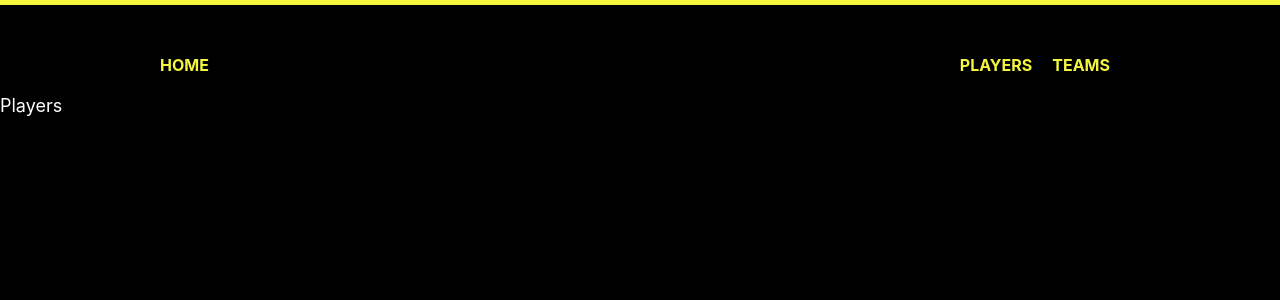
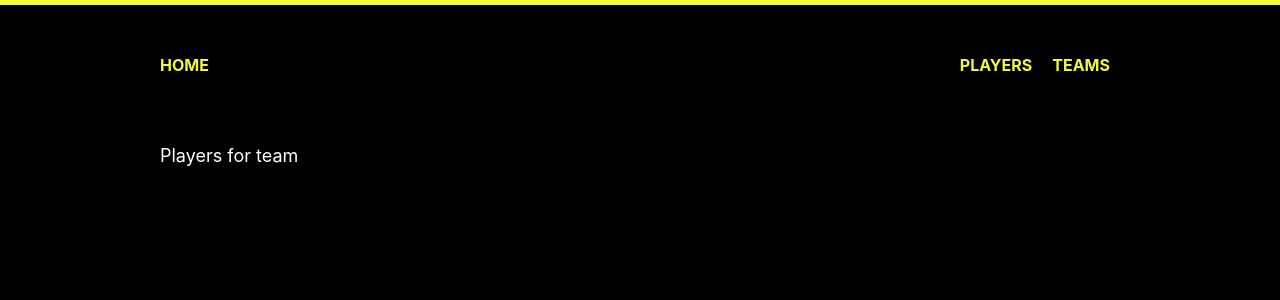
Before and after one commit to Ilesanmi-Erioluwa-Victor/react-router-course, a React (Create React App) app: page /players in a window 1280 px wide. Shown: the top 300 px of the page. Built offline with nearby package versions, Linux system fonts and the light colour scheme; a small style sheet from the web is missing; the HTML template or start-up script is replaced by a standard one.

Commit message:
Working on Players Page

```diff
--- a/src/Pages/Players.jsx
+++ b/src/Pages/Players.jsx
@@ -7,7 +7,7 @@ const Players = () => {
 
   const team = searchParams.get("teamId");
 
-  return <div>Players</div>;
+  return <div className="container">Players for team {team}</div>;
 };
 
 export default Players;
```
